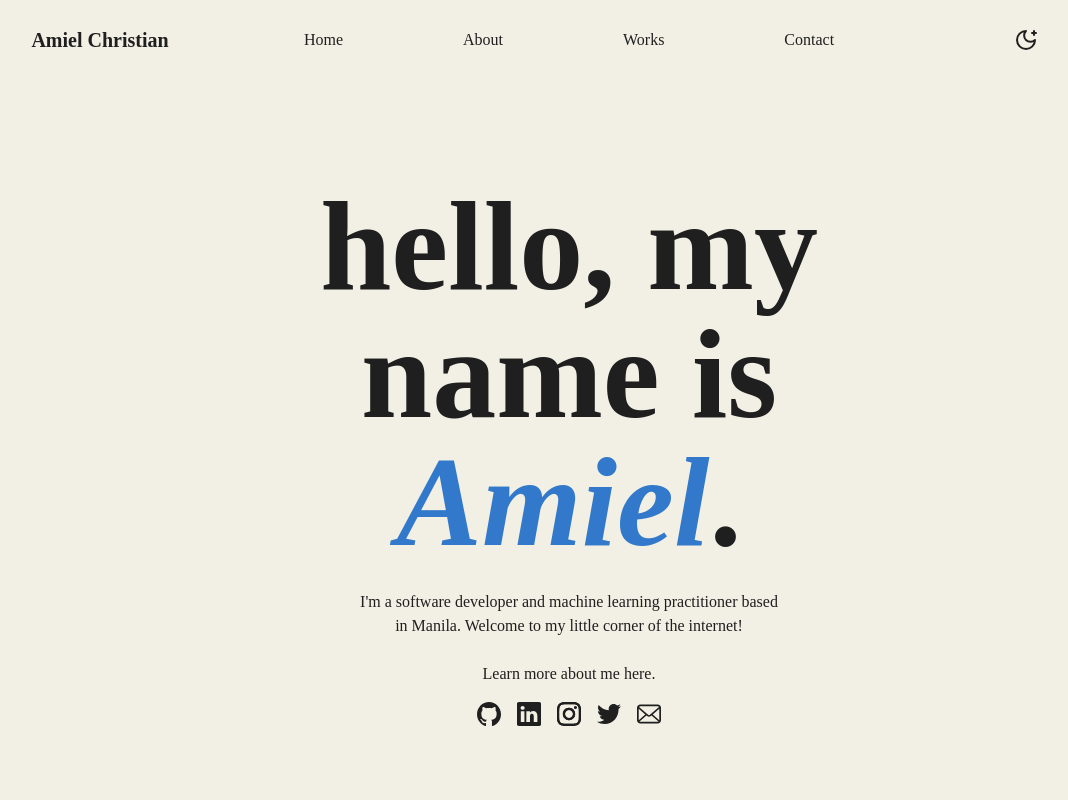
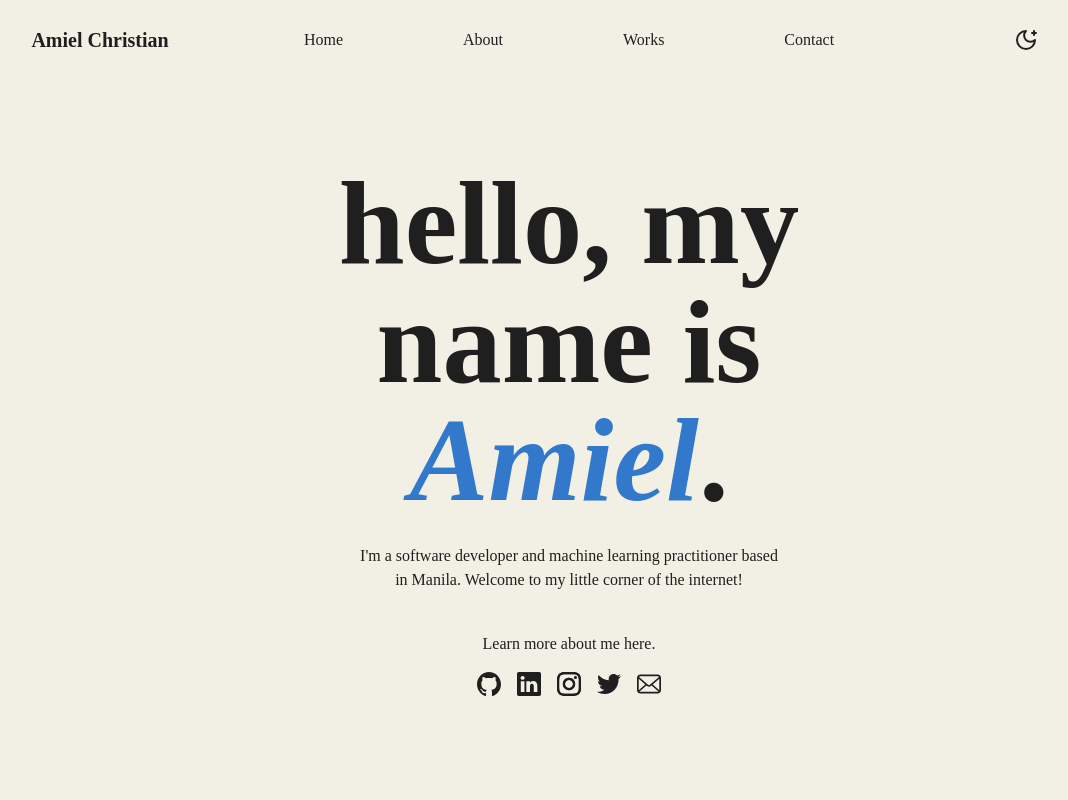
Before and after one commit to amielchristian/amielchristian.github.io, an Astro site: page / in a window 1280 px wide. Shown: the top 800 px of the page, without its empty margins (71-1139 px from the left). Built offline with nearby package versions, Linux system fonts and the light colour scheme; Astro itself is replaced by a stand-in of ours; a web font is replaced by a local one.

Commit message:
additional view adjustments

```diff
--- a/src/layouts/Layout.astro
+++ b/src/layouts/Layout.astro
@@ -32,7 +32,7 @@ import '../styles/global.css';
     <Nav client:only='svelte' />
     <!-- h-50 -->
     <section
-      class='min-h-[calc(100vh-var(--spacing)*20-var(--spacing)*50)] mx-[10%]'
+      class='min-h-[calc(100vh-var(--spacing)*20-var(--spacing)*50)] mx-[10%] grid grid-cols-1 gap-[2.5%]'
     >
       <slot />
     </section>
--- a/src/pages/index.astro
+++ b/src/pages/index.astro
@@ -8,9 +8,9 @@ import Layout from '../layouts/Layout.astro';
 
 <Layout>
   <section
-    class='min-h-[calc(100vh-var(--spacing)*20)] mt-[10%] mx-[10%] md:mx-[15%] lg:mx-[20%] text-center'
+    class='h-[calc(99vh-var(--spacing)*20)] flex flex-col justify-center mx-[10%] md:mx-[15%] lg:mx-[20%] text-center'
   >
-    <div class='font-[Junicode] text-8xl sm:text-9xl font-bold'>
+    <div class='font-[Junicode] leading-none text-[calc(100%+15vw)] sm:text-[calc(100%+11.5vw)] md:text-[calc(100%+8vw)] font-bold'>
       <div>
         hello, my name is <span class='italic text-[var(--theme-1)]'>Amiel</span
         >.
```
